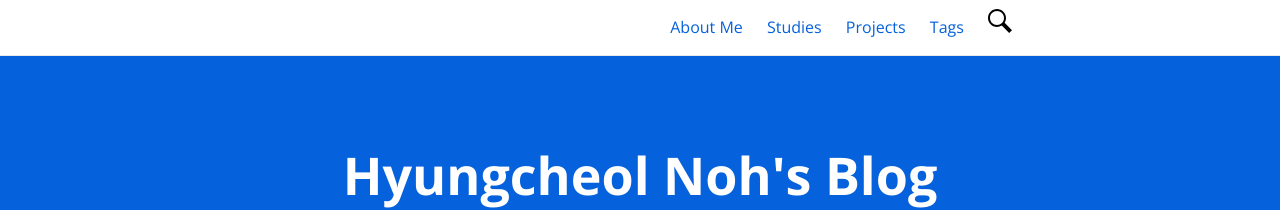
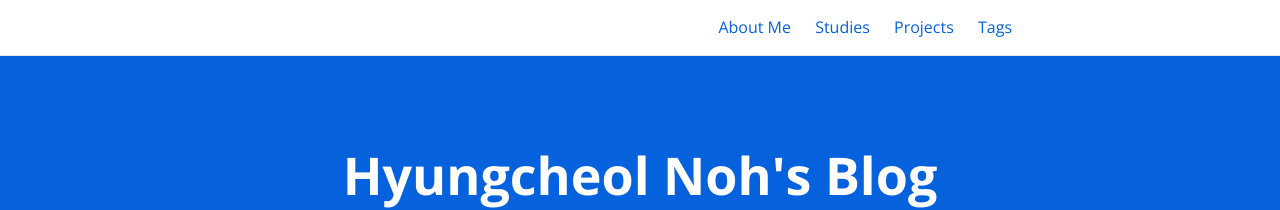
Before and after one commit to hcnoh/hcnoh.github.io, a Jekyll site: the page built from index.md, in a window 1280 px wide. Shown: the top 210 px of the page. Built offline with Jekyll 4.4.1, drawn with Linux system fonts in a browser that asks for light colours.

Commit message:
Update site-header.html

```diff
--- a/_includes/site-header.html
+++ b/_includes/site-header.html
@@ -68,12 +68,6 @@
             {% endif %}
           {% endfor %}
 
-          <span class="my-span-icon">
-            <a href="{{ about_page.url | relative_url }}" aria-label="Contact" title="Contact Hyungcheol Noh">
-              <svg class="my-svg-icon" xmlns="http://www.w3.org/2000/svg" width="24" height="24" viewBox="0 0 24 24"><path d="M21.172 24l-7.387-7.387c-1.388.874-3.024 1.387-4.785 1.387-4.971 0-9-4.029-9-9s4.029-9 9-9 9 4.029 9 9c0 1.761-.514 3.398-1.387 4.785l7.387 7.387-2.828 2.828zm-12.172-8c3.859 0 7-3.14 7-7s-3.141-7-7-7-7 3.14-7 7 3.141 7 7 7z"/></svg>
-            </a>
-          </span>
-
         </div>
 
       </nav>
```
